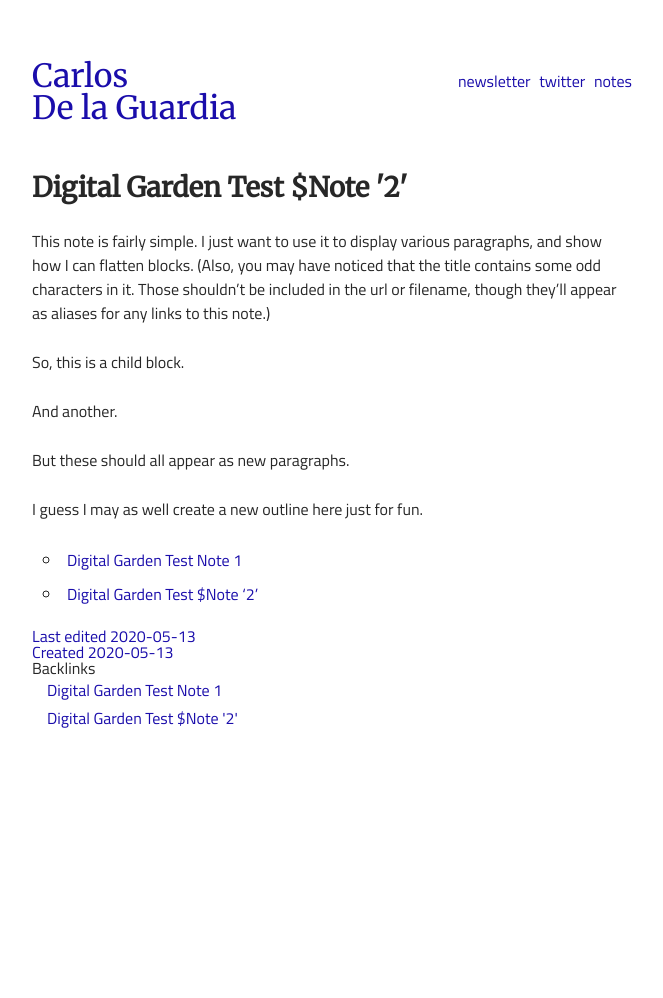
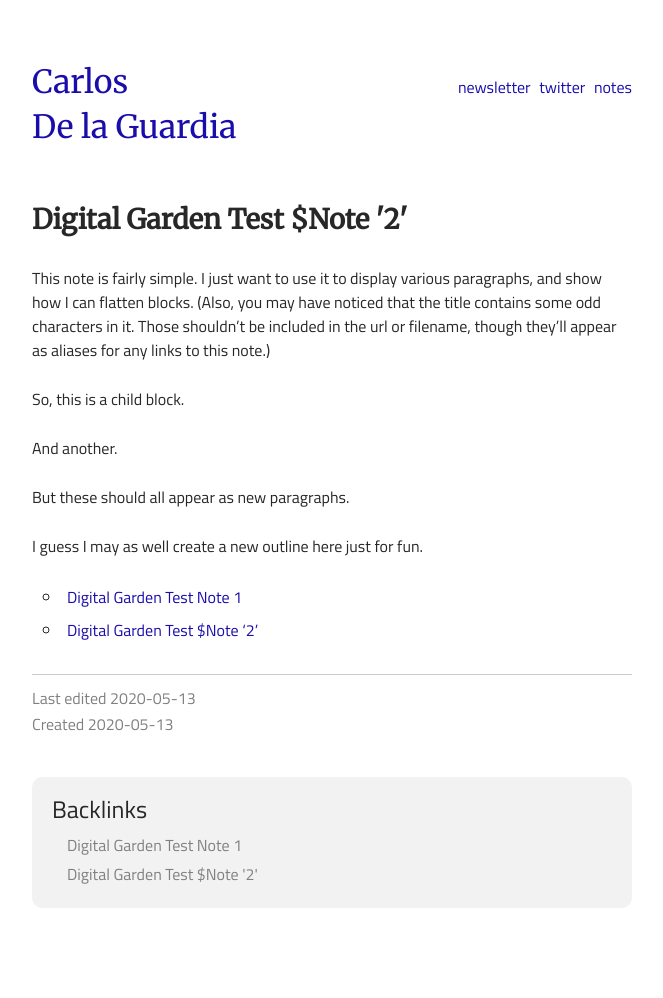
Before and after one commit to dela3499/dela3499.github.io, a Jekyll site: the page built from notes/digital-garden-test-note-2.md, in a window 1280 px wide. Shown: the whole page, without its empty margins (308-971 px from the left). Built offline with Jekyll 4.4.1, drawn with Linux system fonts in a browser that asks for light colours; before the commit the page ends 900 px from its top, so only the background shows below that.

Commit message:
updated styles

```diff
--- a/assets/css/main.css
+++ b/assets/css/main.css
@@ -129,7 +129,8 @@ body {
 
 h1 {
     margin-bottom: 5px;
-    font-family: 'Merriweather', sans-serif
+    font-family: 'Merriweather', sans-serif;
+    line-height: 1.4em;
 }
 
 p {
@@ -522,3 +523,36 @@ img+em {
 .footer hr {
     margin-bottom: 15px
 }
+
+
+/*notes*/
+
+.dates {
+    padding: 10px 0;
+    border-top: 1px solid rgba(0,0,0,0.2);
+    border-top: 1px solid rgba(0,0,0,0.2);
+    margin: 30px 0;
+}
+
+.dates div {
+    padding: 5px 0;
+}
+
+.dates a {
+    color: grey;
+}
+
+.backlinks {
+    background: rgba(0,0,0,0.05);
+    padding: 20px;
+    border-radius: 10px;
+}
+
+.backlinks h2 {
+    font-size: 1.5em;
+    padding-bottom: 10px;
+}
+
+.backlinks a {
+    color: grey;
+}
```
